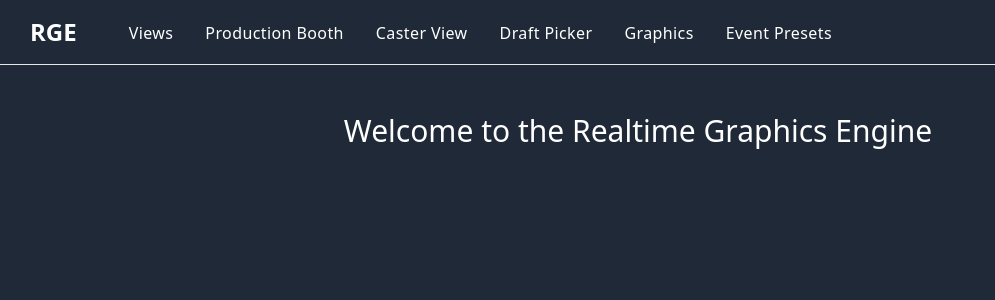
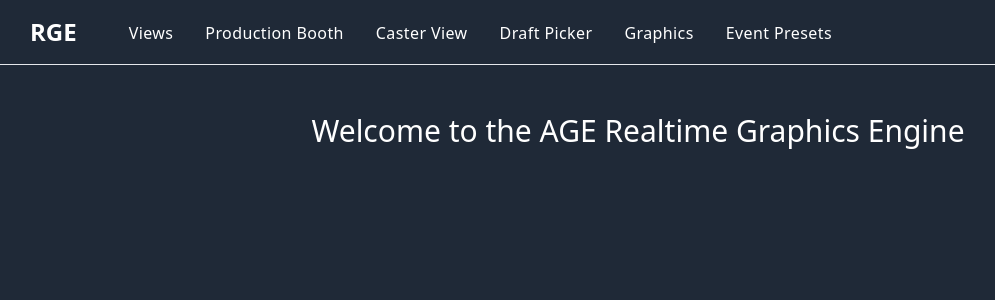
Before and after one commit to Arcane-Games-and-Events/rge, a SvelteKit app: page / in a window 1280 px wide. Shown: the top 300 px of the page, without its empty margins (2-997 px from the left). Built offline with nearby package versions, Linux system fonts and the light colour scheme.

Commit message:
Update title

```diff
--- a/src/routes/+page.svelte
+++ b/src/routes/+page.svelte
@@ -1,3 +1,3 @@
 <p class="h-screen pt-12 text-3xl bg-gray-800 text-white text-center">
-	Welcome to the Realtime Graphics Engine
+	Welcome to the AGE Realtime Graphics Engine
 </p>
```
